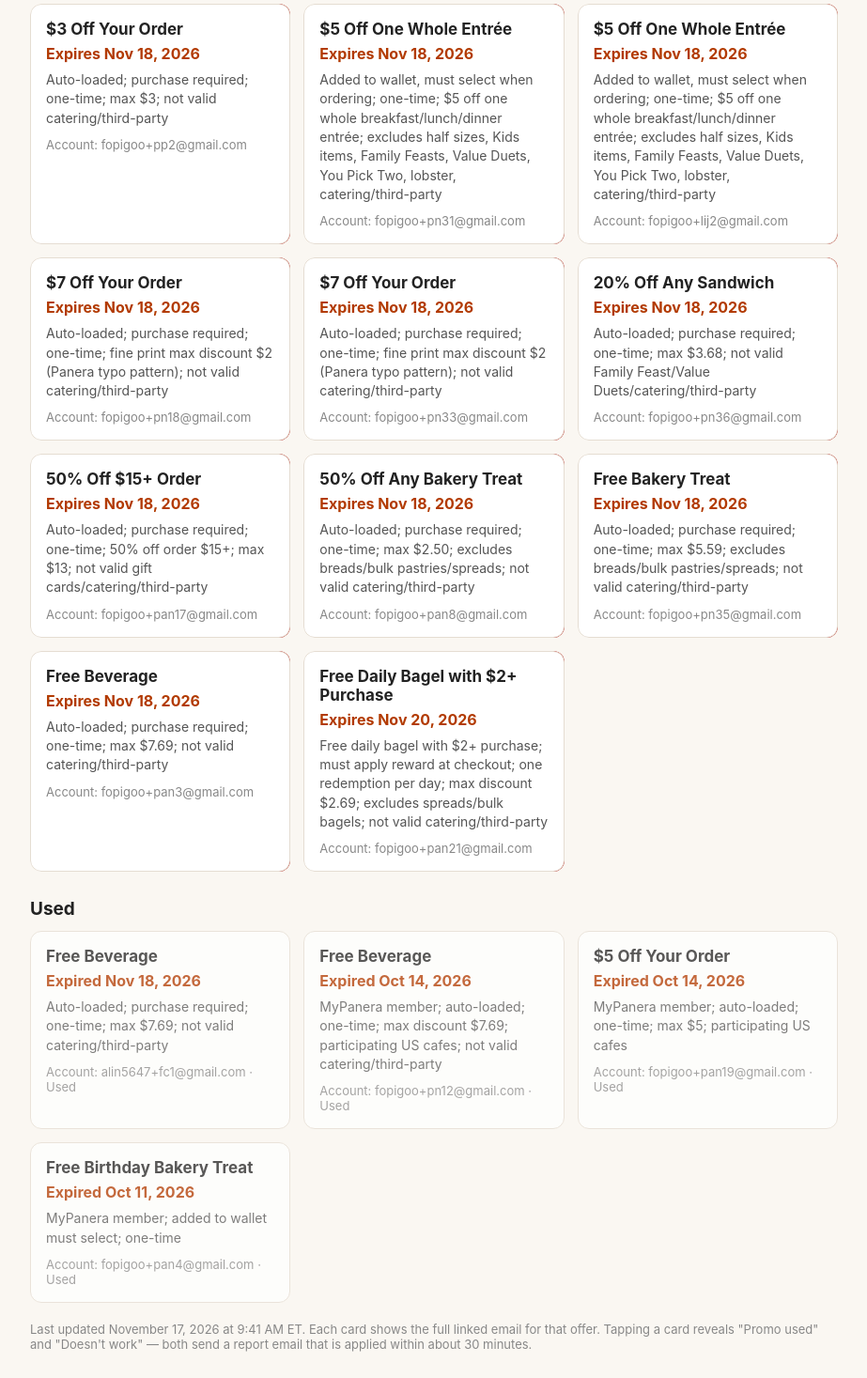
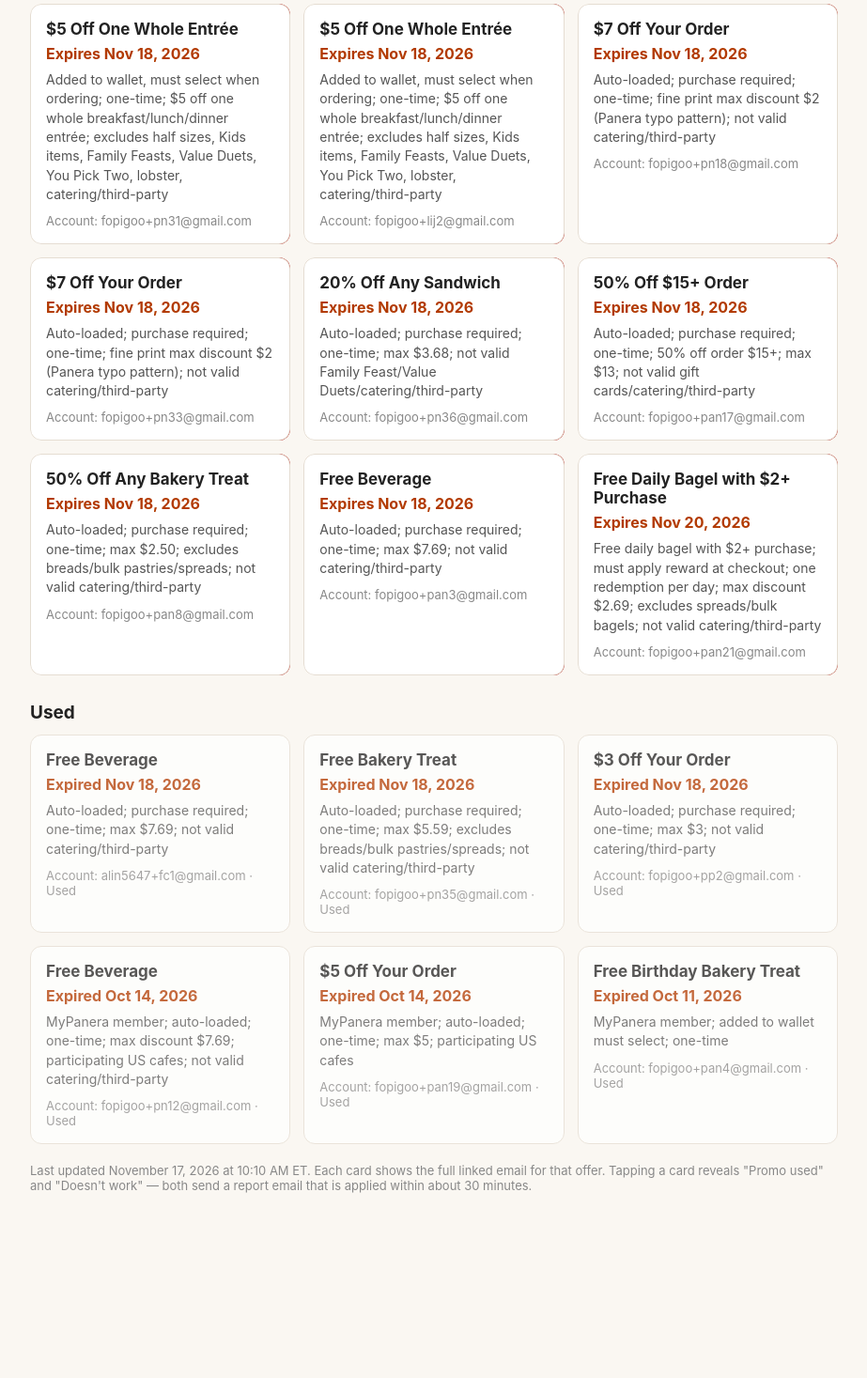
Before and after one commit to alin5647/panera-promos, a plain HTML site: page index.html in a window 1280 px wide. Shown: the part 406-1873 px from the top of the page at 94% size, without its empty margins (178-1101 px from the left). After the commit the page ends 1704 px from the top, so only its background shows below. Drawn offline with Linux system fonts and the light colour scheme.

Commit message:
Update promos

```diff
--- a/index.html
+++ b/index.html
@@ -40,7 +40,7 @@
   <p>Current offers, updated daily. Promos are one-time and tied to a MyPanera account.</p>
 </header>
 <main>
-<p class="count">14 active promos</p>
+<p class="count">12 active promos</p>
 <p class="hint">Tap a card to mark it used or report it as not working.</p>
 <div class="grid" id="active-grid">
 <div class="swipe" data-source="1a1cb452ca0c2ef8" data-email="fopigoo+cs1@gmail.com" data-promo="$2 Off Any Market Bowl">
@@ -77,18 +77,6 @@
     <p class="expires">Expires Nov 18, 2026</p>
     <p class="fine">Auto-loaded; purchase required; one-time; max $3; not valid Family Feast/Value Duets/catering/third-party</p>
     <p class="account">Account: alin5647+panera10@gmail.com</p>
-  </article>
-</div>
-<div class="swipe" data-source="1a1cb761a7fb3588" data-email="fopigoo+pp2@gmail.com" data-promo="$3 Off Your Order">
-  <div class="actions">
-    <button class="btn-used" type="button">Promo used</button>
-    <button class="btn-broken" type="button">Doesn't work</button>
-  </div>
-  <article class="card">
-    <h2>$3 Off Your Order</h2>
-    <p class="expires">Expires Nov 18, 2026</p>
-    <p class="fine">Auto-loaded; purchase required; one-time; max $3; not valid catering/third-party</p>
-    <p class="account">Account: fopigoo+pp2@gmail.com</p>
   </article>
 </div>
 <div class="swipe" data-source="1a1cba57d87c72cf" data-email="fopigoo+pn31@gmail.com" data-promo="$5 Off One Whole Entrée">
@@ -175,18 +163,6 @@
     <p class="account">Account: fopigoo+pan8@gmail.com</p>
   </article>
 </div>
-<div class="swipe" data-source="1a1cb358aaa43b73" data-email="fopigoo+pn35@gmail.com" data-promo="Free Bakery Treat">
-  <div class="actions">
-    <button class="btn-used" type="button">Promo used</button>
-    <button class="btn-broken" type="button">Doesn't work</button>
-  </div>
-  <article class="card">
-    <h2>Free Bakery Treat</h2>
-    <p class="expires">Expires Nov 18, 2026</p>
-    <p class="fine">Auto-loaded; purchase required; one-time; max $5.59; excludes breads/bulk pastries/spreads; not valid catering/third-party</p>
-    <p class="account">Account: fopigoo+pn35@gmail.com</p>
-  </article>
-</div>
 <div class="swipe" data-source="1a1cb46a6e7d9955" data-email="fopigoo+pan3@gmail.com" data-promo="Free Beverage">
   <div class="actions">
     <button class="btn-used" type="button">Promo used</button>
@@ -220,6 +196,18 @@
   <p class="account">Account: alin5647+fc1@gmail.com &middot; Used</p>
 </article>
 <article class="card record">
+  <h2>Free Bakery Treat</h2>
+  <p class="expires">Expired Nov 18, 2026</p>
+  <p class="fine">Auto-loaded; purchase required; one-time; max $5.59; excludes breads/bulk pastries/spreads; not valid catering/third-party</p>
+  <p class="account">Account: fopigoo+pn35@gmail.com &middot; Used</p>
+</article>
+<article class="card record">
+  <h2>$3 Off Your Order</h2>
+  <p class="expires">Expired Nov 18, 2026</p>
+  <p class="fine">Auto-loaded; purchase required; one-time; max $3; not valid catering/third-party</p>
+  <p class="account">Account: fopigoo+pp2@gmail.com &middot; Used</p>
+</article>
+<article class="card record">
   <h2>Free Beverage</h2>
   <p class="expires">Expired Oct 14, 2026</p>
   <p class="fine">MyPanera member; auto-loaded; one-time; max discount $7.69; participating US cafes; not valid catering/third-party</p>
@@ -240,7 +228,7 @@
 </div>
 
 </main>
-<footer>Last updated November 17, 2026 at 9:41 AM ET. Each card shows the full linked email for that offer. Tapping a card reveals "Promo used" and "Doesn't work" — both send a report email that is applied within about 30 minutes.</footer>
+<footer>Last updated November 17, 2026 at 10:10 AM ET. Each card shows the full linked email for that offer. Tapping a card reveals "Promo used" and "Doesn't work" — both send a report email that is applied within about 30 minutes.</footer>
 <script>
 (function () {
   var EMAIL = "alin5647@gmail.com";
```
